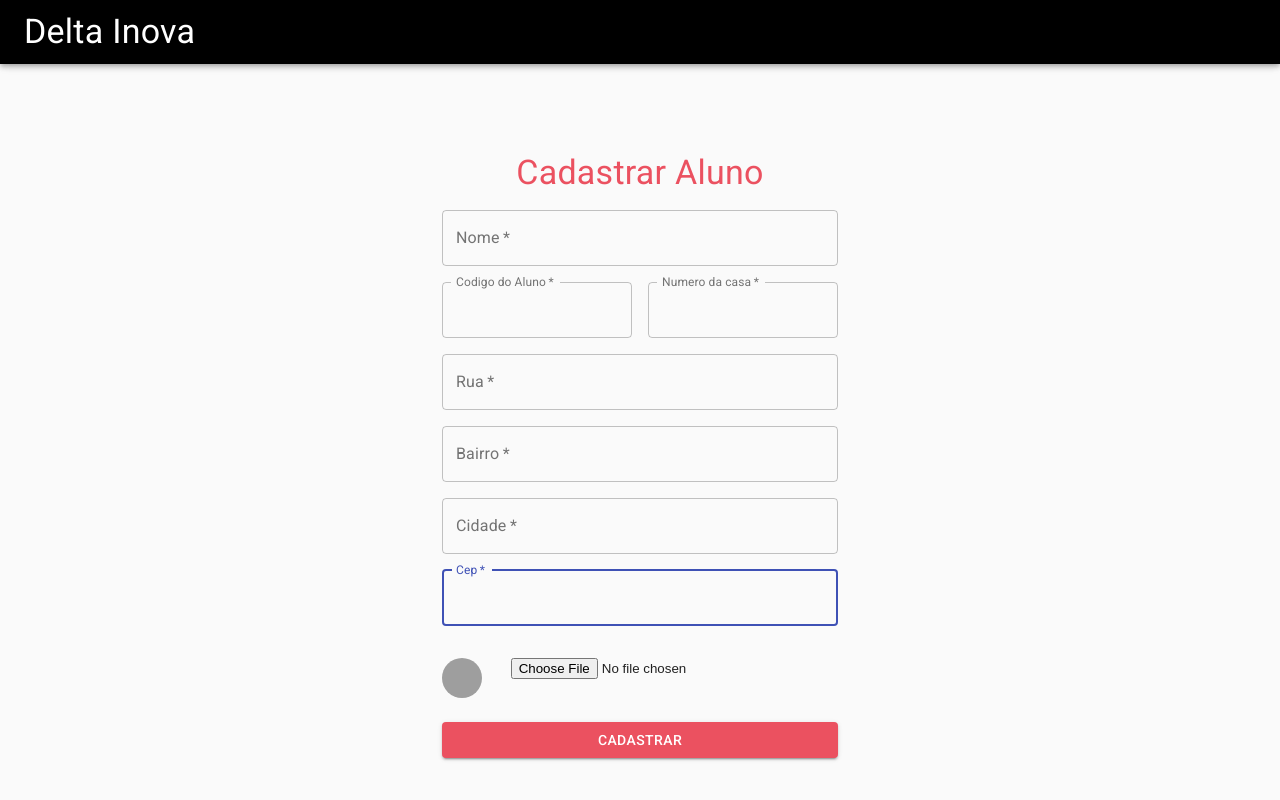
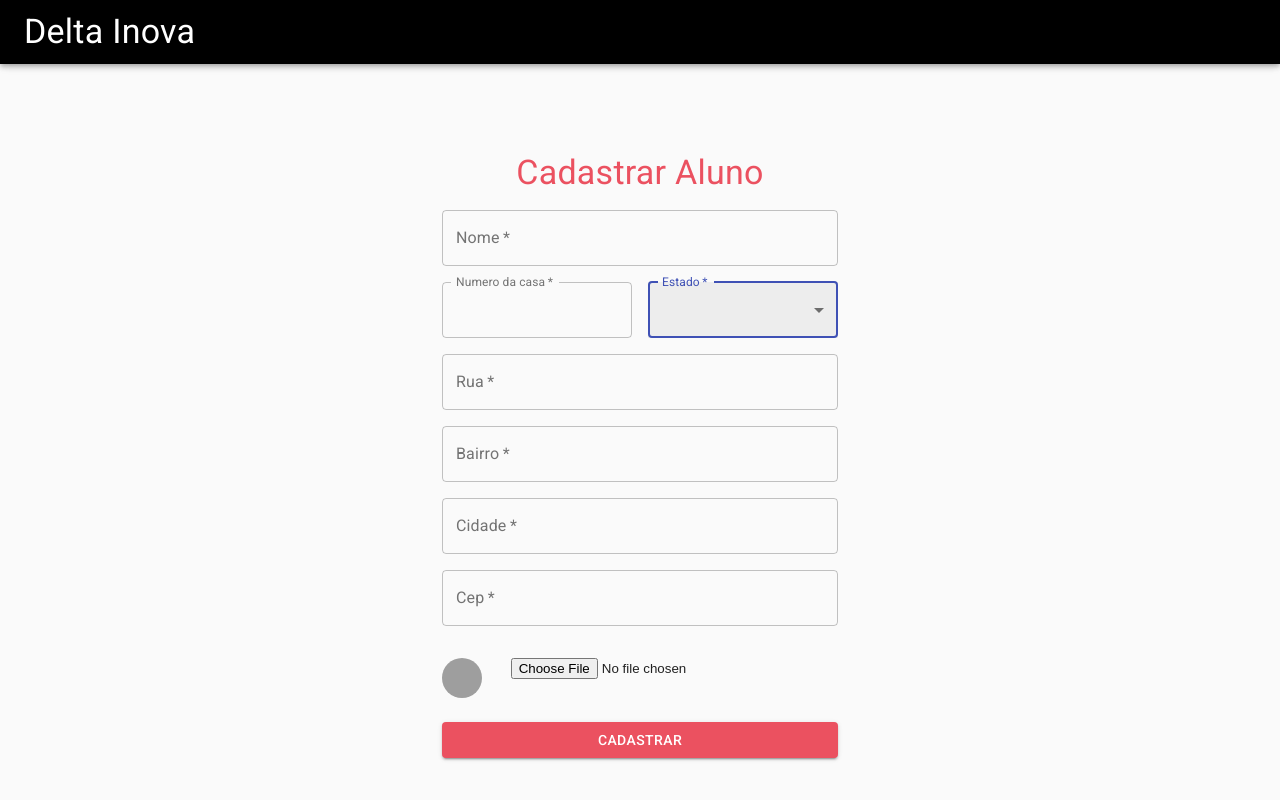
Before and after one commit to fabioNog/Delta, a React (Create React App) app in the folder deltafrontend/: page /adicionar in a window 1280 px wide. Built offline with nearby package versions, Linux system fonts and the light colour scheme; grey boxes are pictures that could not be loaded.

Commit message:
Add campo estado do aluno

```diff
--- a/deltafrontend/src/components/FormularioCriar.js
+++ b/deltafrontend/src/components/FormularioCriar.js
@@ -6,10 +6,11 @@ import Grid from '@material-ui/core/Grid';
 import Typography from '@material-ui/core/Typography';
 import { makeStyles } from '@material-ui/core/styles';
 import Container from '@material-ui/core/Container';
+import MenuItem from '@material-ui/core/MenuItem';
 
 //Axios import
 import axios from 'axios';
-import qs  from 'qs'
+import qs from 'qs'
 import Avatar from '@material-ui/core/Avatar';
 
 
@@ -40,6 +41,87 @@ const useStyles = makeStyles(theme => ({
   },
 }));
 
+const currencies = [
+  {
+    end_estado: 'ac',
+  },
+  {
+    end_estado: 'al',
+  },
+  {
+    end_estado: 'ap',
+  },
+  {
+    end_estado: 'am',
+  },
+  {
+    end_estado: 'ba',
+  },
+  {
+    end_estado: 'ce',
+  },
+  {
+    end_estado: 'df',
+  },
+  {
+    end_estado: 'es',
+  },
+  {
+    end_estado: 'go',
+  },
+  {
+    end_estado: 'ma',
+  },
+  {
+    end_estado: 'mg',
+  },
+  {
+    end_estado: 'ms',
+  },
+  {
+    end_estado: 'pa',
+  },
+  {
+    end_estado: 'pb',
+  },
+  {
+    end_estado: 'pr',
+  },
+  {
+    end_estado: 'pe',
+  },
+  {
+    end_estado: 'pi',
+  },
+  {
+    end_estado: 'rj',
+  },
+  {
+    end_estado: 'rn',
+  },
+  {
+    end_estado: 'rs',
+  },
+  {
+    end_estado: 'ro',
+  },
+  {
+    end_estado: 'rr',
+  },
+  {
+    end_estado: 'sc',
+  },
+  {
+    end_estado: 'sp',
+  },
+  {
+    end_estado: 'se',
+  },
+  {
+    end_estado: 'to',
+  },
+];
+
 export default function Cadastrar() {
   const classes = useStyles();
 
@@ -49,16 +131,16 @@ export default function Cadastrar() {
   const [file, setFile] = useState('null');
 
   //States do Endereco
-  const [end_aluno, setEndAluno] = useState(0);
   const [end_num, setEndNum] = useState(0);
   const [end_rua, setEndRua] = useState('');
   const [end_bairro, setEndBairro] = useState('');
   const [end_cidade, setEndCidade] = useState('');
+  const [end_estado, setEndEstado] = useState('');
   const [end_cep, setEndCep] = useState('');
 
 
   //Metodo upload Input
-  const upload = e =>{
+  const upload = e => {
     let files = e.target.files[0]
     setFile(URL.createObjectURL(files))
     let reader = new FileReader();
@@ -68,36 +150,37 @@ export default function Cadastrar() {
     }
   }
 
-  const handleNome = (e) =>{
+  const handleNome = (e) => {
     return setAnome(e.target.value)
   }
 
-  const handleEndAluno = (e) =>{
-    return setEndAluno(e.target.value)
-  }
-
-  const handleEndNum = (e) =>{
+  const handleEndNum = (e) => {
     return setEndNum(e.target.value)
   }
 
-  const handleEndRua = (e) =>{
+  const handleEndRua = (e) => {
     return setEndRua(e.target.value)
   }
 
-  const handleEndBairro = (e) =>{
+  const handleEndBairro = (e) => {
     return setEndBairro(e.target.value)
   }
 
-  const handleEndCidade = (e) =>{
+  const handleEndCidade = (e) => {
     return setEndCidade(e.target.value)
   }
-  const handleEndCep = (e) =>{
+
+  const handleEndEstado = (e) => {
+    return setEndEstado(e.target.value)
+  }
+
+  const handleEndCep = (e) => {
     return setEndCep(e.target.value)
   }
 
   const OnSubmit = (e) => {
     e.preventDefault();
-    const teste = {a_nome,image,end_aluno,end_num,end_rua,end_bairro,end_cidade,end_cep}
+    const teste = { a_nome, image, end_num, end_rua, end_bairro, end_cidade, end_estado,end_cep }
     const QS = qs.stringify(teste)
     console.log(QS)
     const url = 'http://localhost/delta/deltabackend/index.php/api/addAluno'
@@ -118,7 +201,7 @@ export default function Cadastrar() {
     <Container component="main" maxWidth="xs">
       <CssBaseline />
       <div className={classes.paper}>
-        <Typography component="h1" variant="h4" style={{color: '#EB5160',}}>
+        <Typography component="h1" variant="h4" style={{ color: '#EB5160', }}>
           Cadastrar Aluno
         </Typography>
         <form className={classes.form} noValidate onSubmit={OnSubmit} >
@@ -143,21 +226,6 @@ export default function Cadastrar() {
                 variant="outlined"
                 required
                 fullWidth
-                label="Codigo do Aluno"
-                type="number"
-                InputLabelProps={{
-                  shrink: true,
-                }}
-                id="end_aluno"
-                name="end_aluno"
-                onChange={handleEndAluno}
-              />
-            </Grid>
-            <Grid item xs={12} sm={6}>
-              <TextField
-                variant="outlined"
-                required
-                fullWidth
                 label="Numero da casa"
                 type="number"
                 InputLabelProps={{
@@ -167,6 +235,26 @@ export default function Cadastrar() {
                 name="end_num"
                 onChange={handleEndNum}
               />
+            </Grid>
+            <Grid item xs={12} sm={6}>
+              <TextField
+                name="end_estado"
+                variant="outlined"
+                select
+                value={end_estado}
+                required
+                fullWidth
+                id="end_estado"
+                label="Estado"
+                autoFocus
+                onChange={handleEndEstado}
+              >
+              {currencies.map(option => (
+                <MenuItem key={option.end_estado} value={option.end_estado}>
+                  {option.end_estado}
+                </MenuItem>
+              ))}
+              </TextField>
             </Grid>
             <Grid item xs={12}>
               <TextField
```
Lines whose indentation alone changed are shown as unchanged.
